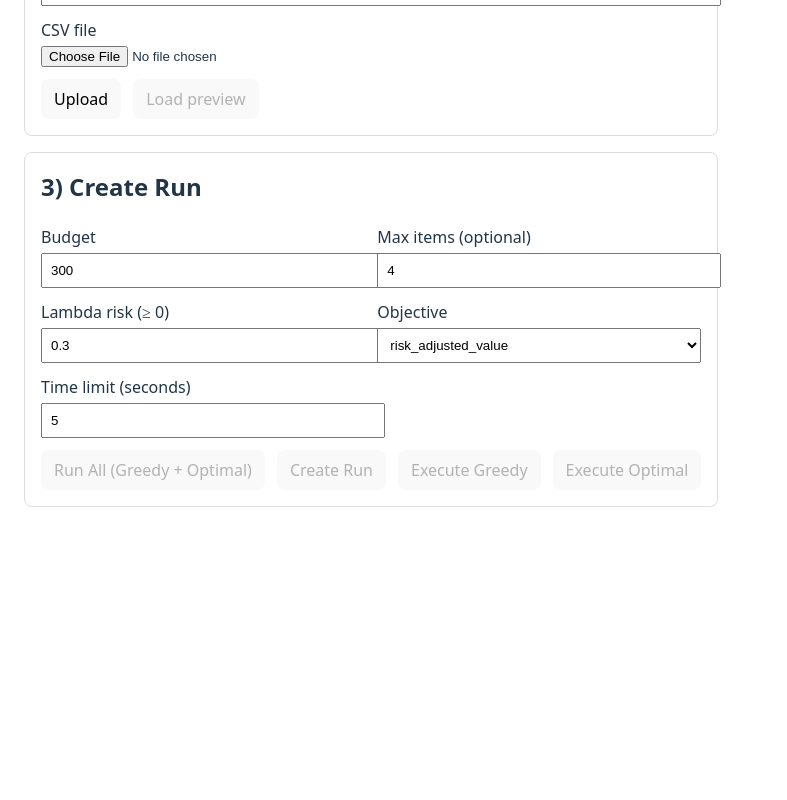
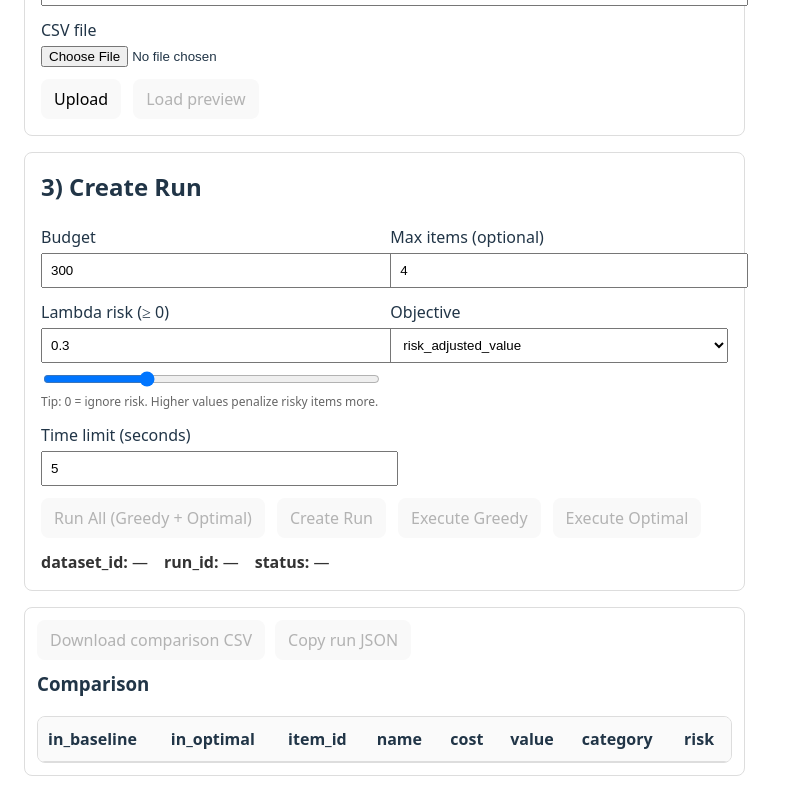
Before and after one commit to qscrgn24/decisionops, a React app in the folder frontend/: page / in a window 1280 px wide. Shown: the part 354-1154 px from the top of the page, without its empty margins (0-787 px from the left). Before the commit the page ends 901 px from the top, so only its background shows below. Built offline with nearby package versions, Linux system fonts and the light colour scheme; the HTML template or start-up script is replaced by a standard one.

Commit message:
Add routing, about page, dashboard UX, comparison + exports

```diff
--- a/frontend/src/pages/dashboard.tsx
+++ b/frontend/src/pages/dashboard.tsx
@@ -40,6 +40,25 @@ function numOrNull(s: string): number | null {
 }
 
 const CANON_PREVIEW_COLS = ["item_id", "name", "cost", "value", "category", "risk"] as const;
+
+function toCsvCell(v: any) {
+  if (v == null) return "";
+  const s = String(v);
+  if (s.includes(",") || s.includes('"') || s.includes("\n")) {
+    return `"${s.replaceAll('"', '""')}"`;
+  }
+  return s;
+}
+
+function downloadText(filename: string, text: string) {
+  const blob = new Blob([text], { type: "text/csv;charset=utf-8" });
+  const url = URL.createObjectURL(blob);
+  const a = document.createElement("a");
+  a.href = url;
+  a.download = filename;
+  a.click();
+  URL.revokeObjectURL(url);
+}
 
 export default function Dashboard() {
   // Upload + preview
@@ -244,6 +263,37 @@ export default function Dashboard() {
   const optimalItems: any[] = optimal?.selected_items ?? [];
   const optimalSummary = optimal?.summary ?? null;
 
+  const compareRows = useMemo(() => {
+    const map = new Map<string, any>();
+
+    function upsert(items: any[], key: "baseline" | "optimal") {
+      for (const it of items || []) {
+        const id = String(it.item_id ?? "");
+        if (!id) continue;
+        const prev = map.get(id) ?? { ...it, in_baseline: false, in_optimal: false };
+        map.set(id, { ...prev, ...it, [`in_${key}`]: true });
+      }
+    }
+
+    upsert(baselineItems, "baseline");
+    upsert(optimalItems, "optimal");
+
+    const rows = Array.from(map.values());
+    rows.sort((a, b) => {
+      const ao = a.in_optimal ? 1 : 0;
+      const bo = b.in_optimal ? 1 : 0;
+      if (ao !== bo) return bo - ao;
+      const ab = a.in_baseline ? 1 : 0;
+      const bb = b.in_baseline ? 1 : 0;
+      if (ab !== bb) return bb - ab;
+      return Number(b.value ?? 0) - Number(a.value ?? 0);
+    });
+
+    return rows;
+  }, [baselineItems, optimalItems]);
+
+  const busy = uploading || loadingPreview || creatingRun || executing || runningAll;
+
   return (
     <div style={{ fontFamily: "system-ui", padding: 24, maxWidth: 1100 }}>
       <h1 style={{ marginBottom: 4 }}>DecisionOps</h1>
@@ -403,17 +453,21 @@ export default function Dashboard() {
         <div style={{ display: "grid", gridTemplateColumns: "1fr 1fr", gap: 12 }}>
           <label>
             Budget
-            <input value={budget} onChange={(e) => setBudget(e.target.value)} style={{ display: "block", width: "100%", padding: 8, marginTop: 4 }} />
+            <input type="number" min={0} step="1" value={budget} onChange={(e) => setBudget(e.target.value)} style={{ display: "block", width: "100%", padding: 8, marginTop: 4 }} />
           </label>
 
           <label>
             Max items (optional)
-            <input value={maxItems} onChange={(e) => setMaxItems(e.target.value)} style={{ display: "block", width: "100%", padding: 8, marginTop: 4 }} />
+            <input type="number" min={1} step="1" value={maxItems} onChange={(e) => setMaxItems(e.target.value)} style={{ display: "block", width: "100%", padding: 8, marginTop: 4 }} />
           </label>
 
           <label>
             Lambda risk (≥ 0)
-            <input value={lambdaRisk} onChange={(e) => setLambdaRisk(e.target.value)} style={{ display: "block", width: "100%", padding: 8, marginTop: 4 }} />
+            <input type="number" min={0} step="0.01" value={lambdaRisk} onChange={(e) => setLambdaRisk(e.target.value)} style={{ display: "block", width: "100%", padding: 8, marginTop: 4 }} />
+            <input type="range" min="0" max="1" step="0.01" value={lambdaRisk} onChange={(e) => setLambdaRisk(e.target.value)} style={{ width: "100%", marginTop: 8 }} />
+            <div style={{ fontSize: 12, color: "#666" }}>
+              Tip: 0 = ignore risk. Higher values penalize risky items more.
+            </div>
           </label>
 
           <label>
@@ -427,6 +481,9 @@ export default function Dashboard() {
           <label>
             Time limit (seconds)
             <input
+              type="number"
+              min={1}
+              step="1"
               value={timeLimitS}
               onChange={(e) => setTimeLimitS(e.target.value)}
               style={{ display: "block", width: "100%", padding: 8, marginTop: 4 }}
@@ -435,7 +492,7 @@ export default function Dashboard() {
         </div>
 
         <div style={{ display: "flex", gap: 12, marginTop: 12 }}>
-          <button onClick={onRunAll} disabled={!datasetId || runningAll} style={{ padding: "8px 12px" }}>
+          <button onClick={onRunAll} disabled={!datasetId || busy} style={{ padding: "8px 12px" }}>
             {runningAll ? "Running..." : "Run All (Greedy + Optimal)"}
           </button>
 
@@ -450,6 +507,12 @@ export default function Dashboard() {
           <button onClick={onExecuteOptimal} disabled={!run?.id || executing} style={{ padding: "8px 12px" }}>
             {executing ? "Executing..." : "Execute Optimal"}
           </button>
+        </div>
+
+        <div style={{ marginTop: 12, display: "flex", gap: 16, flexWrap: "wrap", color: "#333" }}>
+          <div><b>dataset_id:</b> {datasetId || "—"}</div>
+          <div><b>run_id:</b> {run?.id || "—"}</div>
+          <div><b>status:</b> {run?.status || "—"}</div>
         </div>
 
         {run && (
@@ -566,6 +629,90 @@ export default function Dashboard() {
           </div>
         </div>
       )}
+
+      <div style={{ marginTop: 16, border: "1px solid #ddd", borderRadius: 8, padding: 12 }}>
+        <button
+          onClick={() => {
+            const headers = ["in_baseline", "in_optimal", "item_id", "name", "cost", "value", "category", "risk"];
+            const lines = [
+              headers.join(","),
+              ...compareRows.map((r) =>
+                headers
+                    .map((h) => {
+                    const v =
+                      h === "in_baseline" ? (r.in_baseline ? "1" : "0") :
+                      h === "in_optimal" ? (r.in_optimal ? "1" : "0") :
+                      (r as any)[h];
+                    return toCsvCell(v);
+                  })
+                  .join(",")
+              ),
+            ];
+            downloadText(`decisionops_comparison_${run?.id ?? "run"}.csv`, lines.join("\n"));
+          }}
+          disabled={!compareRows || compareRows.length === 0}
+          style={{ padding: "8px 12px", marginBottom: 10 }}
+        >
+          Download comparison CSV
+        </button>
+
+        <button
+          onClick={async () => {
+            const payload = {
+              dataset_id: run?.dataset_id,
+              run_id: run?.id,
+              status: run?.status,
+              config: run?.config_json,
+              results: run?.result_json,
+              error: run?.error,
+            };
+            await navigator.clipboard.writeText(JSON.stringify(payload, null, 2));
+            alert("Copied run JSON to clipboard.");
+          }}
+          disabled={!run}
+          style={{ padding: "8px 12px", marginLeft: 10 }}
+        >
+          Copy run JSON
+        </button>
+
+        <h3 style={{ marginTop: 0 }}>Comparison</h3>
+
+        <div style={{ overflowX: "auto", border: "1px solid #ddd", borderRadius: 8 }}>
+          <table style={{ width: "100%", borderCollapse: "collapse" }}>
+            <thead>
+              <tr>
+                {["in_baseline", "in_optimal", "item_id", "name", "cost", "value", "category", "risk"].map((c) => (
+                  <th
+                    key={c}
+                    style={{ textAlign: "left", padding: 10, borderBottom: "1px solid #ddd", background: "#fafafa" }}
+                  >
+                  {c}
+                  </th>
+                ))}
+              </tr>
+            </thead>
+            <tbody>
+              {compareRows.map((it, idx) => (
+                <tr key={idx}>
+                  {(["in_baseline", "in_optimal"] as const).map((c) => (
+                    <td key={c} style={{ padding: 10, borderBottom: "1px solid #eee" }}>
+                      {it[c] ? "✅" : "—"}
+                    </td>
+                  ))}
+                  {["item_id", "name", "cost", "value", "category", "risk"].map((c) => {
+                    const v = it[c];
+                    return (
+                      <td key={c} style={{ padding: 10, borderBottom: "1px solid #eee", color: v == null ? "#888" : "inherit" }}>
+                        {v == null ? "—" : String(v)}
+                      </td>
+                    );
+                  })}
+                </tr>
+              ))}
+            </tbody>
+          </table>
+        </div>
+      </div>
     </div>
   );
 }
```
